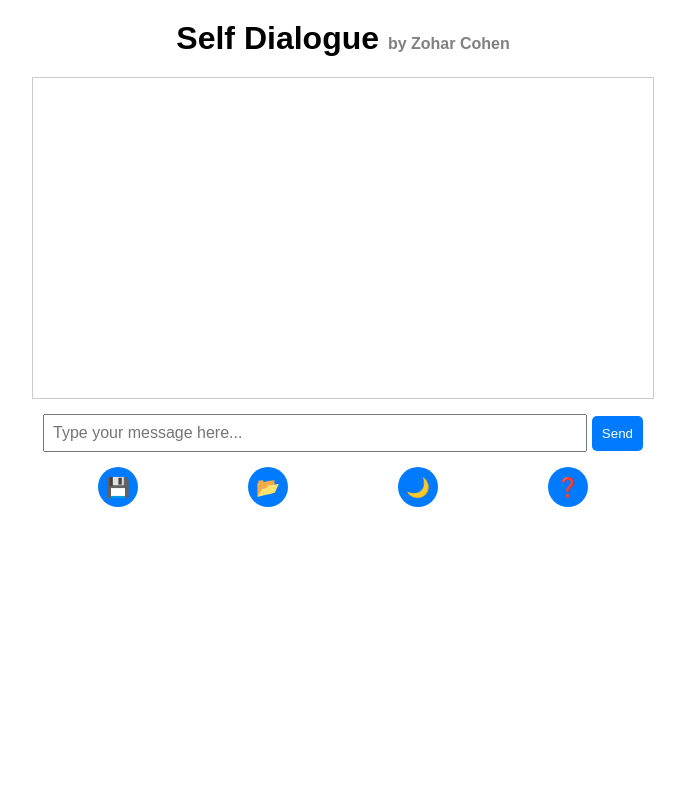
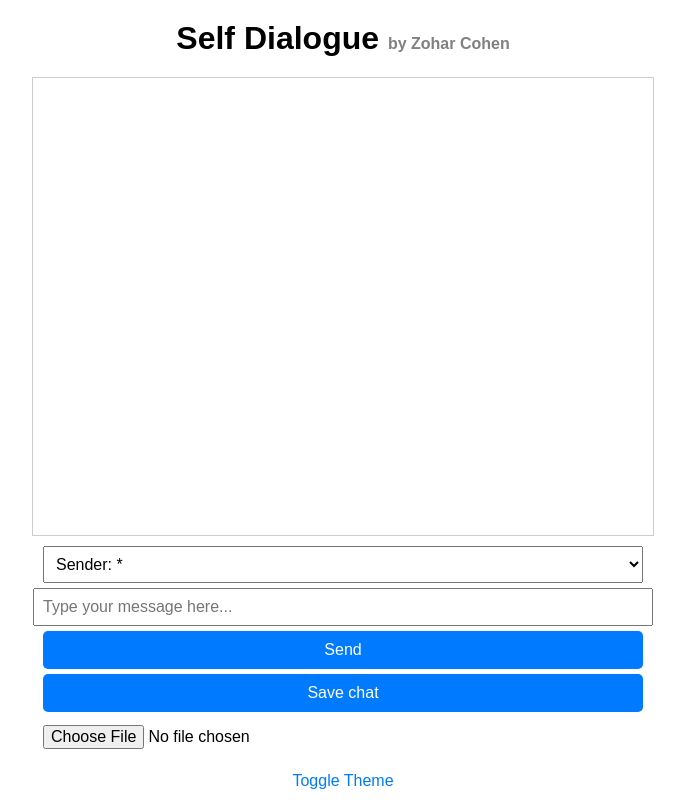
Before and after one commit to 20har/self_dialogue, a Flask app: page / in a window 1280 px wide. Shown: the whole page, without its empty margins (297-982 px from the left). Run offline with Flask 3, Linux system fonts and the light colour scheme.

Commit message:
Reverted to Layout1 for stable functionality

```diff
--- a/templates/index.html
+++ b/templates/index.html
@@ -5,6 +5,7 @@
     <meta name="viewport" content="width=device-width, initial-scale=1.0">
     <title>Self Dialogue</title>
     <style>
+        /* General Styles */
         :root {
             --background-color: #ffffff;
             --text-color: #000000;
@@ -22,7 +23,7 @@
             display: flex;
             flex-direction: column;
             align-items: center;
-            justify-content: flex-start;
+            justify-content: center;
             background-color: var(--background-color);
             color: var(--text-color);
             height: 100vh;
@@ -38,10 +39,10 @@
             padding: 10px;
             width: 90%;
             max-width: 600px;
-            height: 300px;
-            overflow-y: auto;
+            height: 60%; /* Take most of the screen height */
+            overflow-y: scroll;
             background-color: var(--background-color);
-            margin-bottom: 15px;
+            margin-bottom: 10px;
         }
 
         .bubble {
@@ -64,58 +65,32 @@
             align-self: flex-end;
         }
 
-        .sender-symbol {
-            font-weight: bold;
-        }
-
-        #input-container {
-            display: flex;
-            align-items: center;
+        #user-input, #sender, button, #upload-file {
             width: 90%;
             max-width: 600px;
-            margin-bottom: 10px;
-        }
-
-        #user-input {
-            flex: 1;
-            padding: 8px;
+            margin-bottom: 5px; /* Reduced spacing */
+            padding: 8px; /* Smaller padding */
             font-size: 1em;
         }
 
-        #send-button {
+        button {
             background-color: var(--button-color);
             color: white;
             border: none;
             border-radius: 5px;
             cursor: pointer;
             padding: 10px;
-            margin-left: 5px;
         }
 
-        #actions-container {
-            display: flex;
-            justify-content: space-around;
-            width: 90%;
-            max-width: 600px;
+        button:hover {
+            background-color: var(--button-hover-color);
         }
 
-        .action-button {
-            background-color: var(--button-color);
-            color: white;
-            border: none;
-            border-radius: 50%;
+        .theme-toggle {
+            margin: 10px;
             cursor: pointer;
-            width: 40px;
-            height: 40px;
-            display: flex;
-            align-items: center;
-            justify-content: center;
-            margin: 5px;
-            font-size: 1.2em;
-        }
-
-        .action-button:hover {
-            background-color: var(--button-hover-color);
+            font-size: 1em;
+            color: var(--button-color);
         }
     </style>
 </head>
@@ -127,81 +102,69 @@
     <div id="chat-box">
         <!-- Chat messages will appear here -->
     </div>
-    <div id="input-container">
-        <input type="text" id="user-input" placeholder="Type your message here..." dir="ltr">
-        <button id="send-button" onclick="sendMessage()">Send</button>
-    </div>
-    <div id="actions-container">
-        <button class="action-button" onclick="downloadChat()">💾</button>
-        <button class="action-button" onclick="uploadChat()">📂</button>
-        <button class="action-button" onclick="toggleTheme()">🌙</button>
-        <button class="action-button" onclick="showHelp()">❓</button>
-    </div>
+    <select id="sender">
+        <option value="*">Sender: *</option>
+        <option value="-">Sender: -</option>
+    </select>
+    <input type="text" id="user-input" placeholder="Type your message here..." dir="ltr">
+    <button onclick="sendMessage()">Send</button>
+    <button onclick="downloadChat()">Save chat</button>
+    <input type="file" id="upload-file" onchange="uploadChat()">
+    <div class="theme-toggle" onclick="toggleTheme()">Toggle Theme</div>
 
     <script>
         let currentSender = "*";
         let manualSwitch = false;
 
         async function sendMessage() {
-            const userInput = document.getElementById("user-input").value.trim();
+            const userInput = document.getElementById("user-input").value;
             if (!userInput) return;
 
             const chatBox = document.getElementById("chat-box");
-            const selectedSender = currentSender;
+            const selectedSender = document.getElementById("sender").value;
 
+            // Create a new message bubble
             const messageElement = document.createElement("div");
             messageElement.classList.add("bubble");
             messageElement.classList.add(selectedSender === "*" ? "bubble-left" : "bubble-right");
-
-            const senderSymbol = document.createElement("span");
-            senderSymbol.textContent = selectedSender + " ";
-            senderSymbol.classList.add("sender-symbol");
-            messageElement.appendChild(senderSymbol);
-
-            const messageText = document.createTextNode(userInput);
-            messageElement.appendChild(messageText);
+            messageElement.textContent = userInput;
 
             chatBox.appendChild(messageElement);
-            chatBox.scrollTop = chatBox.scrollHeight;
+            chatBox.scrollTop = chatBox.scrollHeight; // Auto-scroll to the bottom
 
             document.getElementById("user-input").value = "";
 
-            if (!manualSwitch) {
-                currentSender = currentSender === "*" ? "-" : "*";
-            } else {
-                manualSwitch = false;
-            }
-
+            // Send message to backend (optional)
             await fetch("/chat", {
                 method: "POST",
                 headers: { "Content-Type": "application/json" },
                 body: JSON.stringify({ message: userInput, sender: selectedSender })
             });
+
+            // Toggle sender
+            if (!manualSwitch) {
+                currentSender = currentSender === "*" ? "-" : "*";
+                document.getElementById("sender").value = currentSender;
+            } else {
+                manualSwitch = false;
+            }
         }
 
-        document.getElementById("user-input").addEventListener("keypress", function (event) {
+        document.getElementById("user-input").addEventListener("keypress", function(event) {
             if (event.key === "Enter") {
                 event.preventDefault();
                 sendMessage();
             }
         });
 
+        document.getElementById("sender").addEventListener("change", function () {
+            manualSwitch = true; // Manual override
+        });
+
         function toggleTheme() {
             const body = document.body;
-            const currentTheme = body.getAttribute("data-theme") || "light";
+            const currentTheme = body.getAttribute("data-theme");
             body.setAttribute("data-theme", currentTheme === "dark" ? "light" : "dark");
-        }
-
-        function downloadChat() {
-            alert("Save functionality not yet implemented!");
-        }
-
-        function uploadChat() {
-            alert("Load functionality not yet implemented!");
-        }
-
-        function showHelp() {
-            alert("This is a self-dialogue tool where you can engage in meaningful conversation with yourself!");
         }
     </script>
 </body>
```
